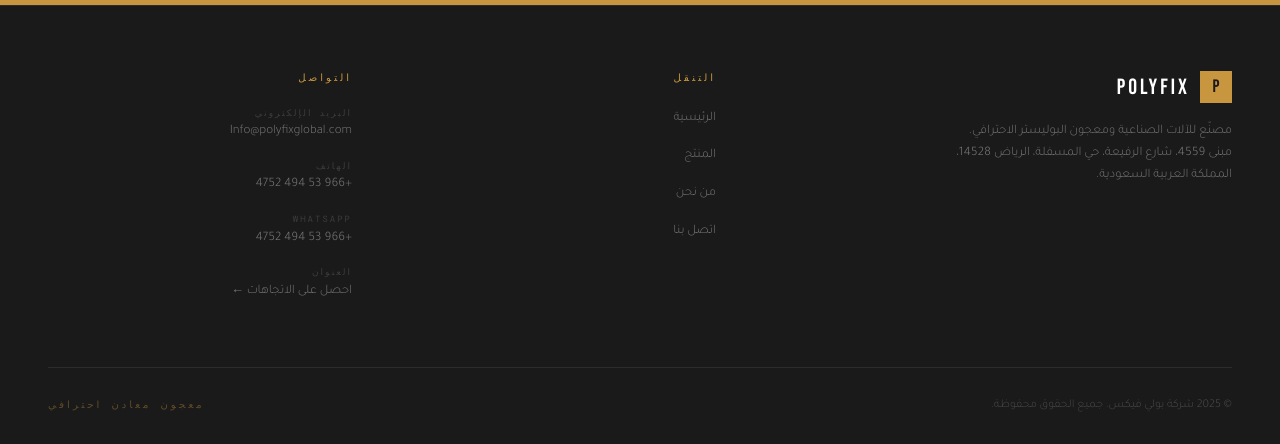
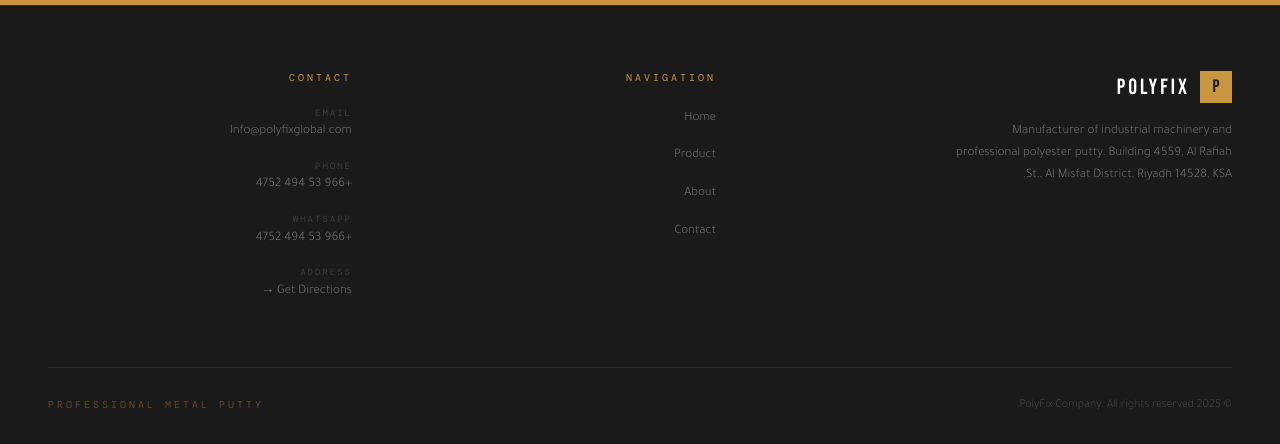
Before and after one commit to generalberr/polyfix-website, a Next.js app: page /ar in a window 1280 px wide. Shown: the part 2409-2853 px from the top of the page. Built offline with nearby package versions, Linux system fonts and the light colour scheme.

Commit message:
Add files via upload

```diff
--- a/src/app/ar/page.tsx
+++ b/src/app/ar/page.tsx
@@ -8,7 +8,7 @@
 export default function ArPage() {
   return (
     <>
-      <Navbar lang="ar" />
+      <Navbar />
 
       <section className={styles.hero}>
         <div className={styles.heroBg} />
@@ -75,7 +75,7 @@
         <Link href="/ar/contact" className={styles.btnDark}>احصل على عرض سعر ←</Link>
       </div>
 
-      <Footer lang="ar" />
+      <Footer />
     </>
   )
 }
```
